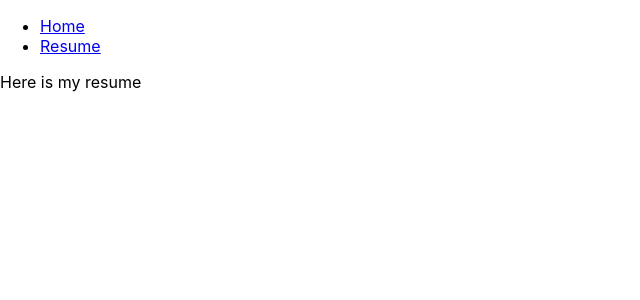
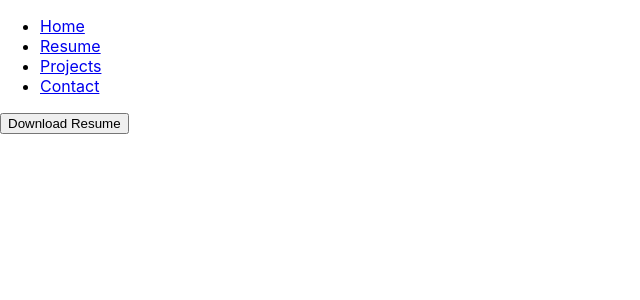
Before and after one commit to calebelizondo/portfolio_website, a React (Create React App) app in the folder portfolio/: page /resume in a window 1280 px wide. Shown: the top 300 px of the page, without its empty margins (0-640 px from the left). Built offline with nearby package versions, Linux system fonts and the light colour scheme.

Commit message:
refactored pages into dirs

```diff
--- a/portfolio/src/App.tsx
+++ b/portfolio/src/App.tsx
@@ -1,8 +1,10 @@
 import React from 'react';
 import { BrowserRouter as Router, Routes, Route } from 'react-router-dom';
 import Navbar from './Navbar';
-import Home from './Home';
-import Resume from './Resume';
+import Home from './Home/Home';
+import Resume from './Resume/Resume';
+import Projects from './Projects/Projects';
+import Contact from './Contact/Contact';
 
 function App() {
   return (
@@ -11,6 +13,8 @@ function App() {
       <Routes>
         <Route path="/" element={<Home />} />
         <Route path="/resume" element={<Resume />} />
+        <Route path="/projects" element={<Projects />} />
+        <Route path="/contact" element={<Contact />} />
       </Routes>
     </Router>
   );
--- /dev/null
+++ b/portfolio/src/Contact/Contact.tsx
@@ -0,0 +1,12 @@
+const Contact = () => {
+
+    return(
+        <>
+            Thes is the Contact page.
+        </>
+
+    );
+
+};
+
+export default Contact;
--- a/portfolio/src/Navbar.tsx
+++ b/portfolio/src/Navbar.tsx
@@ -13,6 +13,12 @@ const Navbar: React.FC = () => {
         <li>
           <Link to="/resume">Resume</Link>
         </li>
+        <li>
+          <Link to="/projects">Projects</Link>
+        </li>
+        <li>
+          <Link to="/contact">Contact</Link>
+        </li>
       </ul>
     </nav>
   );
--- /dev/null
+++ b/portfolio/src/Projects/Projects.tsx
@@ -0,0 +1,9 @@
+const Projects = () => {
+  return (
+    <div>
+        These are my projects
+    </div>
+  );
+};
+
+export default Projects;
--- a/portfolio/src/Resume.tsx
+++ /dev/null
@@ -1,10 +0,0 @@
-const Resume: React.FC = () => {
-  return (
-    <>
-        Here is my resume
-    </>
-
-  );
-};
-
-export default Resume;
--- /dev/null
+++ b/portfolio/src/Resume/Resume.tsx
@@ -0,0 +1,17 @@
+const Resume: React.FC = () => {
+
+  const downloadResume = () => {
+    const link = document.createElement('a');
+    link.download = 'resume.pdf';
+    link.href = '/resume.pdf';
+    link.click();
+  }
+
+  return (
+    <>
+        <button onClick={downloadResume}>Download Resume</button>
+    </>
+  );
+};
+
+export default Resume;
```
Also changed, not shown: portfolio/src/Home/Home.tsx (renamed from portfolio/src/Home.tsx), 1 other file (tests, documents, lock files or other folders).
